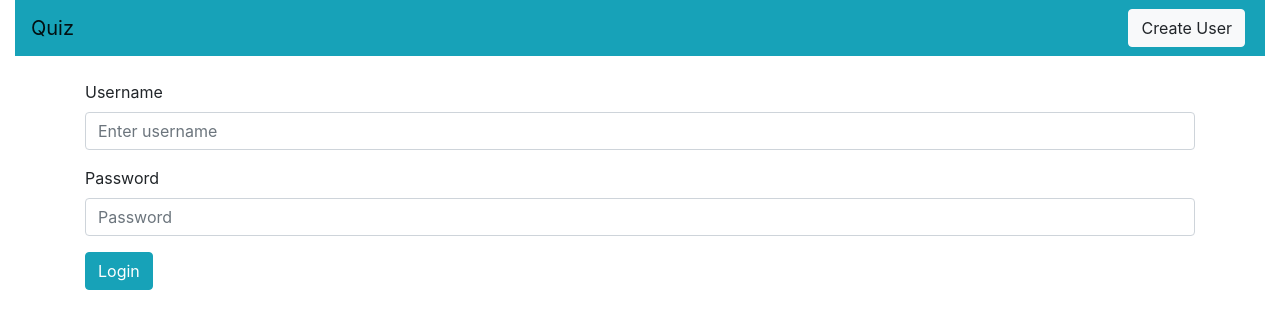
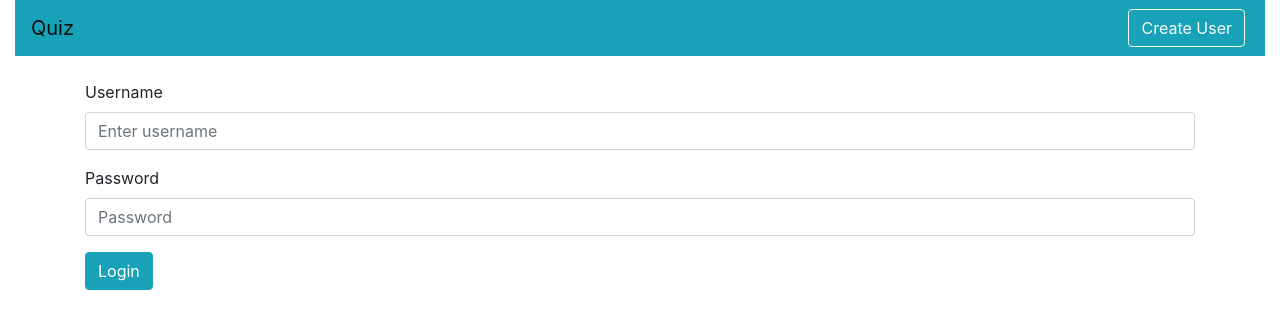
Before and after one commit to lucy-milne/Quiz-ui, a React (Create React App) app: page /login in a window 1280 px wide. Shown: the top 328 px of the page. Built offline with nearby package versions, Linux system fonts and the light colour scheme.

Commit message:
minor changes

```diff
--- a/src/components/Navigation/Navigation.js
+++ b/src/components/Navigation/Navigation.js
@@ -22,7 +22,7 @@ const navigation = () => {
         <Col>
             <Navbar bg='info'>
                 <Navbar.Brand> Quiz </Navbar.Brand>
-                <Button className='right' variant="light" href="../createuser"> Create User </Button>
+                <Button className='right' variant="outline-light" href="../createuser"> Create User </Button>
             </Navbar>
         </Col>
     )
--- a/src/components/UserAuth.js
+++ b/src/components/UserAuth.js
@@ -8,6 +8,5 @@ export const logout = () => {
 }
 
 export const checkAuth = () => {
-    //localStorage.removeItem('token');
     return localStorage.getItem('token') ? true : false;
 }
```
